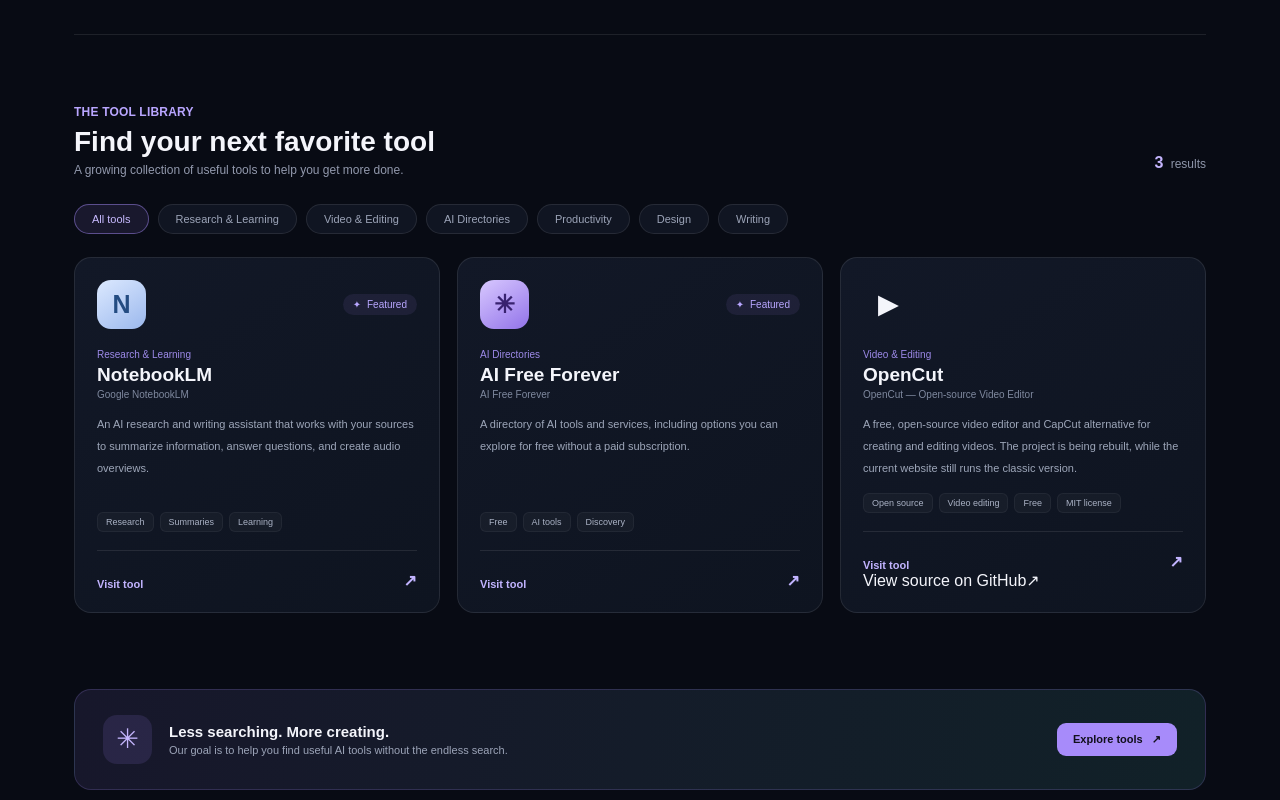
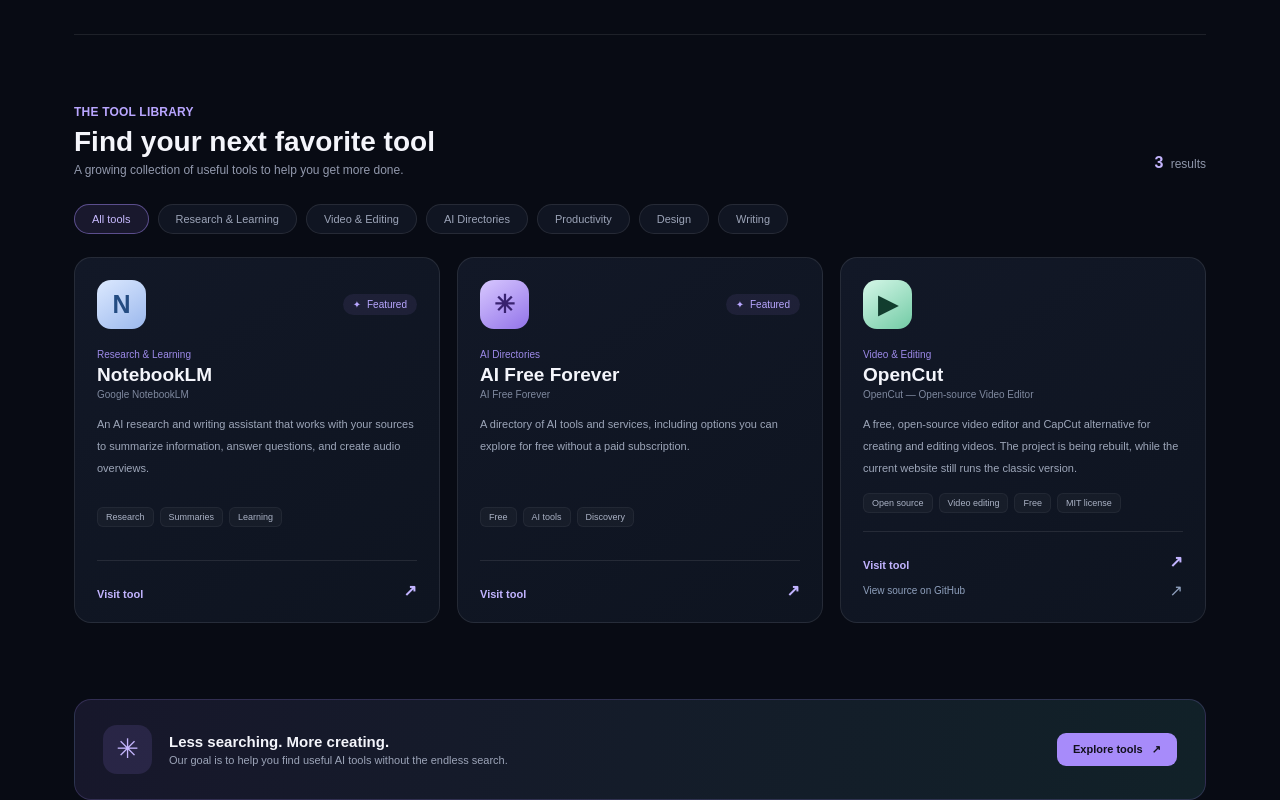
Before and after one commit to dsaad12344321-svg/newaitoolsforyou, a Next.js app: page / in a window 1280 px wide. Shown: the part 595-1395 px from the top of the page. Built offline with nearby package versions, Linux system fonts and the light colour scheme.

Commit message:
Style OpenCut card and source link

```diff
--- a/app/globals.css
+++ b/app/globals.css
@@ -111,3 +111,10 @@ html[lang="en"] .footer-brand{direction:ltr}
   html[lang="en"] .hero-art{right:-100px;left:auto}
   html[lang="en"] .bottom-banner>a{margin-left:0}
 }
+
+
+.tool-logo.opencut{background:linear-gradient(145deg,#d5f7e8,#72cba5);color:#123d2e}
+.tool-links{display:flex;flex-direction:column;gap:8px;margin-top:auto}
+.tool-links .visit-link{margin-top:0}
+.source-link{display:flex;align-items:center;justify-content:space-between;color:#8fa0bd;font-size:10px;padding-top:2px}
+.source-link:hover{color:#c4b5fd}
```
